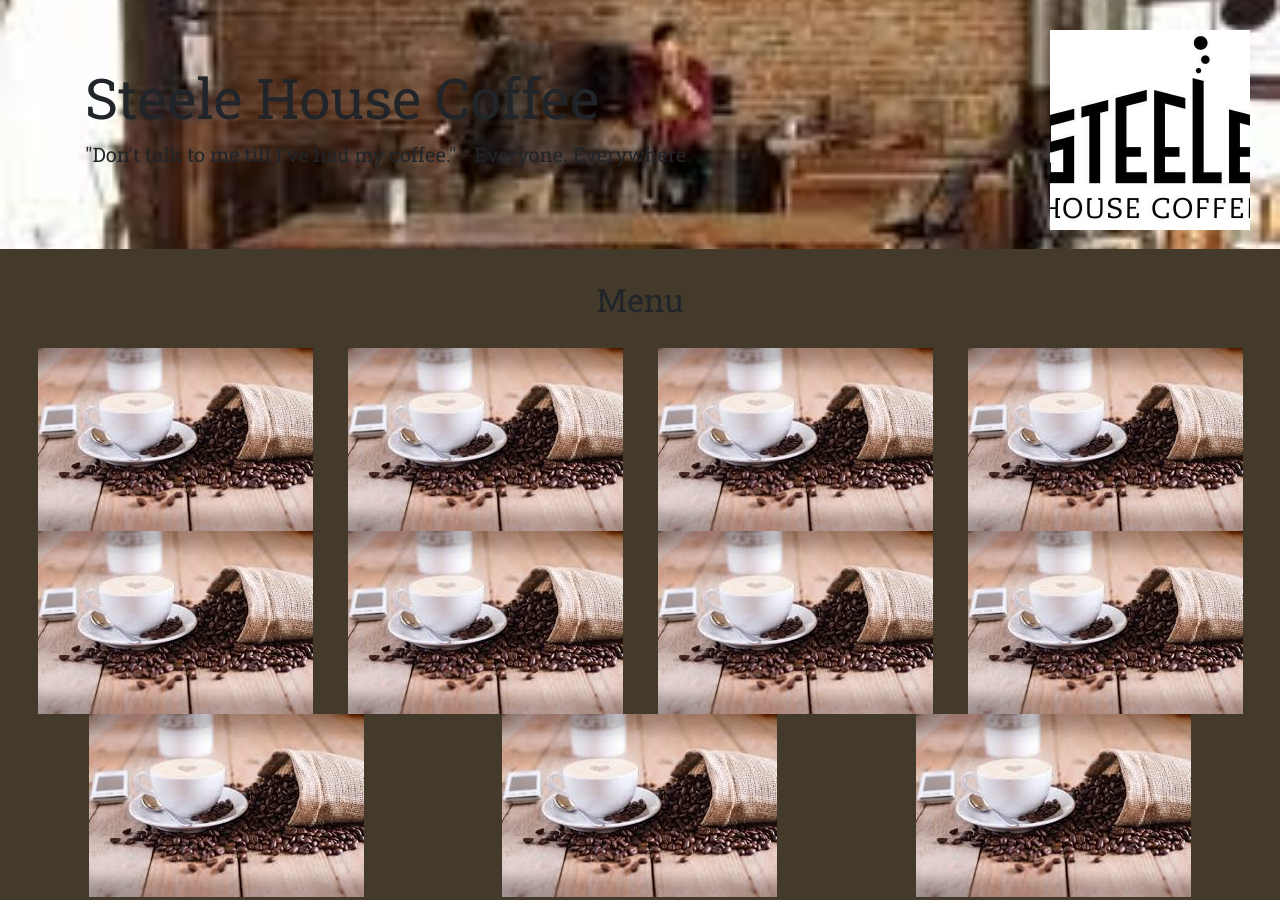
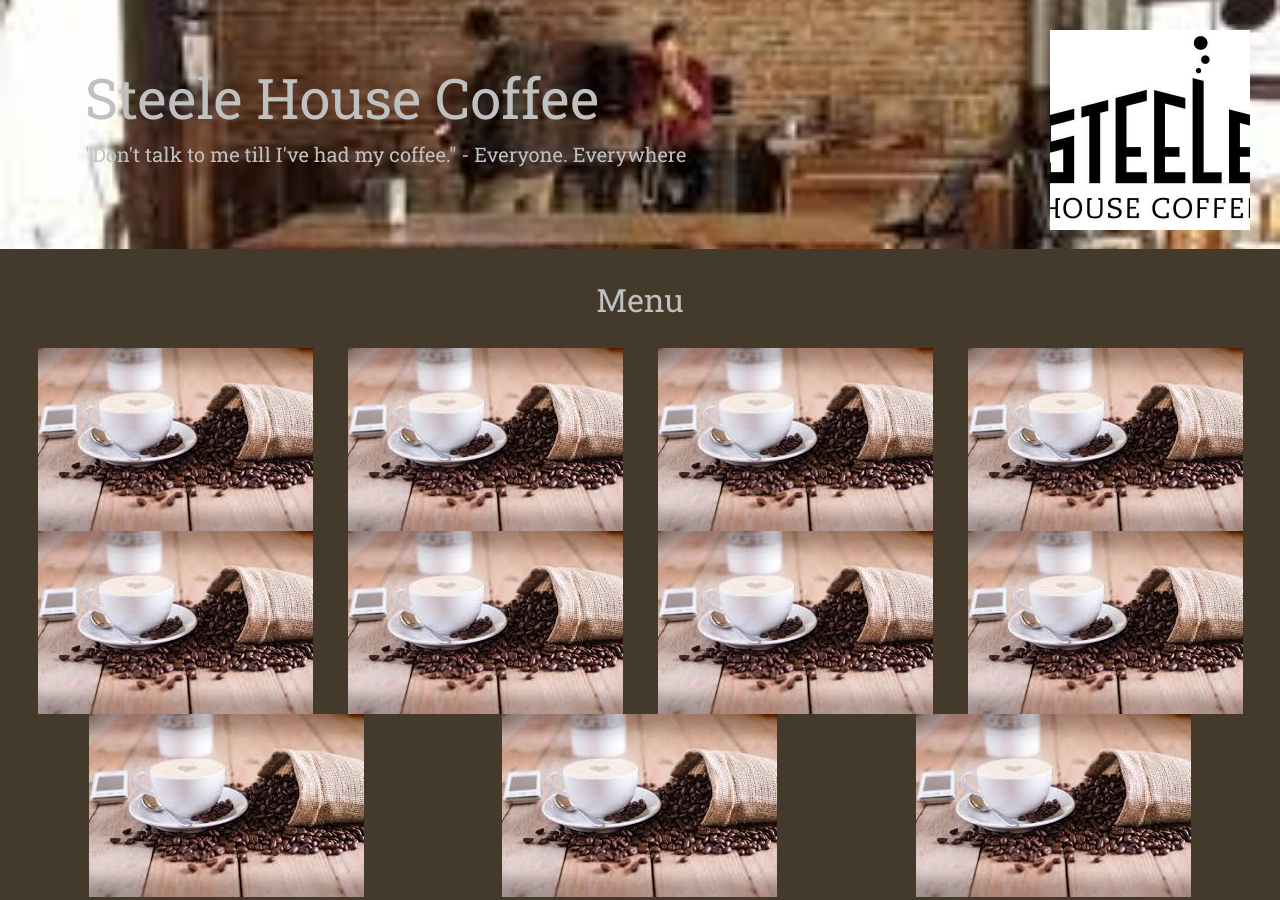
Before and after one commit to davidfarley71/steelhousecoffee, a plain HTML site: page index.html in a window 1280 px wide. Shown: the top 900 px of the page. Drawn offline with nearby package versions, Linux system fonts and the light colour scheme.

Commit message:
changed the text oolor

```diff
--- a/styles.scss
+++ b/styles.scss
@@ -5,7 +5,7 @@ html body{
     display: flex;
     flex-direction: column;
     background: #433a2b;
-    color: fefefe;
+    color: #c1c0c0;
 }
 
 main{
```
Also changed, not shown: styles.css, 1 other file.
